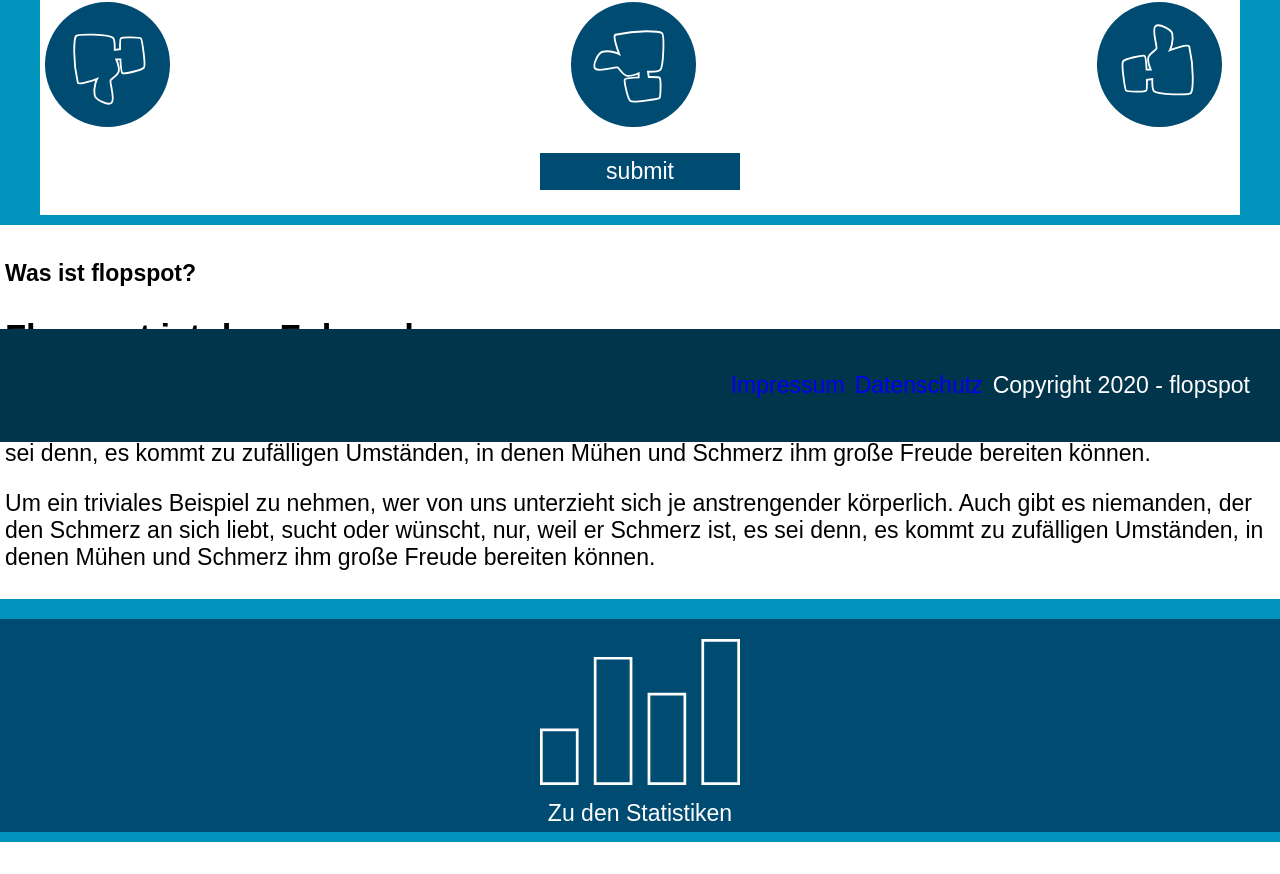
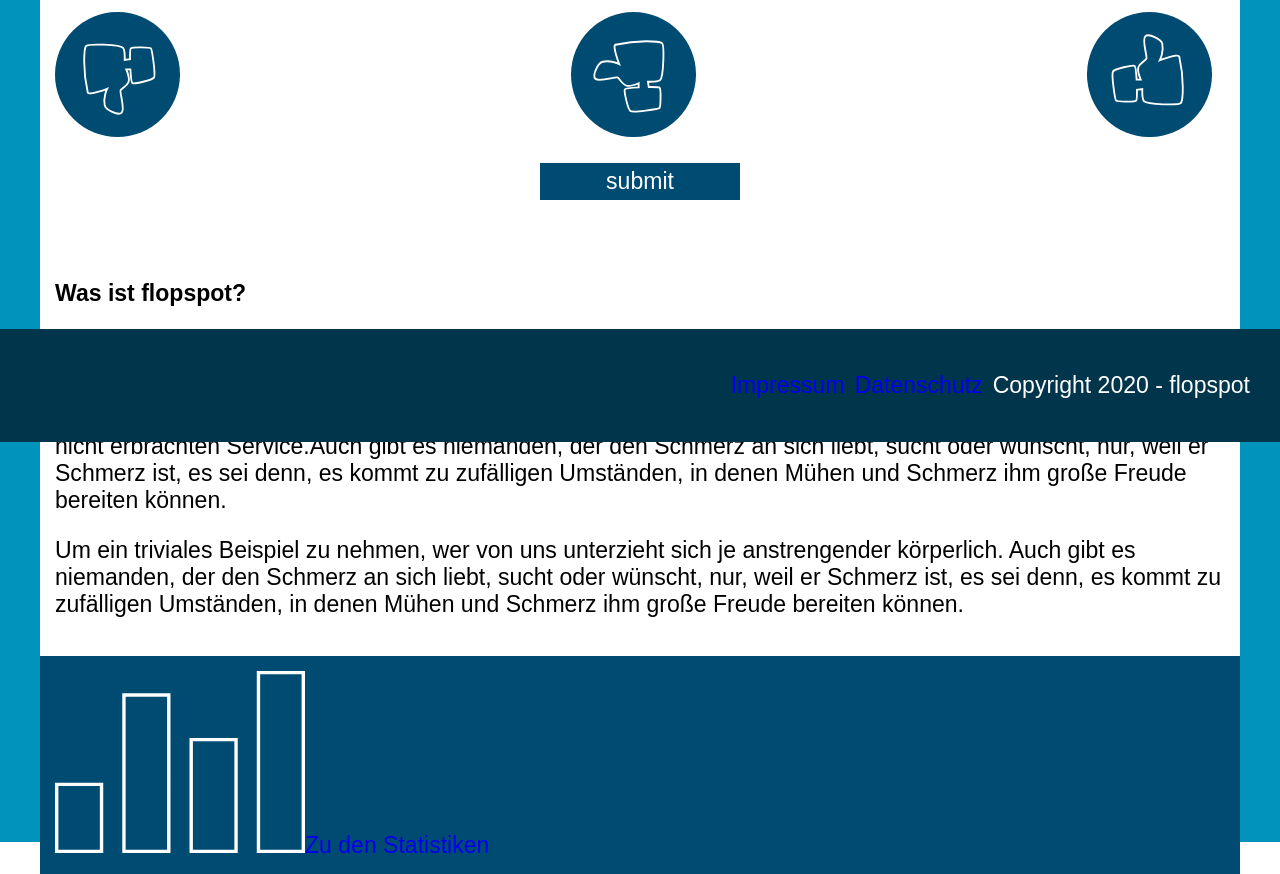
Before and after one commit to sven-ahrens/flopspot-frontend, a Vue app: page / in a window 1280 px wide. Shown: the part 358-1232 px from the top of the page. Before the commit the page ends 1200 px from the top, so only its background shows below. Built offline with nearby package versions, Linux system fonts and the light colour scheme.

Commit message:
Outsource more into _typo

```diff
--- a/src/assets/styles/app.scss
+++ b/src/assets/styles/app.scss
@@ -7,6 +7,5 @@
 @import 'modules/rating.scss';
 @import 'modules/train-data.scss';
 @import 'modules/train-rating.scss';
-@import 'modules/about.scss';
-@import 'modules/statistics.scss';
 @import 'modules/dropdown.scss';
+@import 'modules/app-info';
--- a/src/assets/styles/mixins/box.scss
+++ b/src/assets/styles/mixins/box.scss
@@ -1,4 +1,4 @@
 @mixin box($color) {
-  padding: 5px;
+  padding: 15px;
   background-color: $color;
 }
--- a/src/assets/styles/mixins/container.scss
+++ b/src/assets/styles/mixins/container.scss
@@ -1,7 +1,8 @@
 @mixin container {
-  width: 100%;
+  width: calc(100% - 10px);
+  margin: 0 auto;
   @media (min-width: 992px) {
+    width: 100%;
     max-width: 1200px;
-    margin: 0 auto;
   }
 }
--- a/src/assets/styles/modules/about.scss
+++ b/src/assets/styles/modules/about.scss
@@ -1,5 +1,7 @@
+@import '../mixins/box';
+@import '../mixins/container';
+
 .about {
-  padding: 5px;
+  @include box(white);
   margin-top: 10px;
-  background: white;
 }
--- /dev/null
+++ b/src/assets/styles/modules/app-info.scss
@@ -0,0 +1,16 @@
+@import '../mixins/container';
+@import '../mixins/box';
+
+.app-info {
+  @include container();
+  .statistics-preview {
+    @include box($flopspot__primary_dark);
+    .statistics-link {
+      width: 250px;
+    }
+  }
+
+  .about {
+    @include box(white)
+  }
+}
--- a/src/assets/styles/modules/footer.scss
+++ b/src/assets/styles/modules/footer.scss
@@ -7,21 +7,8 @@ footer {
   text-align: right;
   color: white;
   margin-top: 500px;
-  ul {
-    padding: 0;
-    list-style: none;
-    li {
-      display: inline-block;
-      padding-right: 10px;
-      a {
-        text-decoration: none;
-        &:visited {
-          color: white;
-        }
-        &:active {
-          color: rgba(255, 255, 255, 0.6)
-        }
-      }
-    }
+  li {
+    display: inline-block;
+    padding-right: 10px;
   }
 }
--- a/src/assets/styles/utility/_typo.scss
+++ b/src/assets/styles/utility/_typo.scss
@@ -23,6 +23,21 @@ body {
   font-size: 1.4rem;
 }
 
+ul {
+  padding: 0;
+  list-style: none;
+}
+
+a {
+  text-decoration: none;
+  &:visited {
+    color: white;
+  }
+  &:active {
+    color: rgba(255, 255, 255, 0.6)
+  }
+}
+
 .button {
   background: $flopspot__primary_dark;
   border: 0;
--- a/src/components/RatingAbout.vue
+++ b/src/components/AppAbout.vue
@@ -12,6 +12,6 @@
 
 <script>
 export default {
-  name: 'RatingAbout'
+  name: 'AppAbout'
 }
 </script>
--- a/src/views/TheHome.vue
+++ b/src/views/TheHome.vue
@@ -1,23 +1,23 @@
 <template>
     <section class="home">
       <TheRating />
-      <section class="info">
-        <RatingAbout />
-        <section class="statistics">
+      <article class="app-info">
+        <AppAbout />
+        <section class="statistics-preview">
           <router-link to="/statistics">
             <img class="statistics-link" alt="" src="../assets/images/bar.svg" />
             <span>Zu den Statistiken</span>
           </router-link>
         </section>
-      </section>
+      </article>
     </section>
 </template>
 
 <script>
 import TheRating from './TheRating'
-import RatingAbout from '../components/RatingAbout'
+import AppAbout from '../components/AppAbout'
 export default {
   name: 'TheHome',
-  components: { RatingAbout, TheRating }
+  components: { AppAbout, TheRating }
 }
 </script>
```
